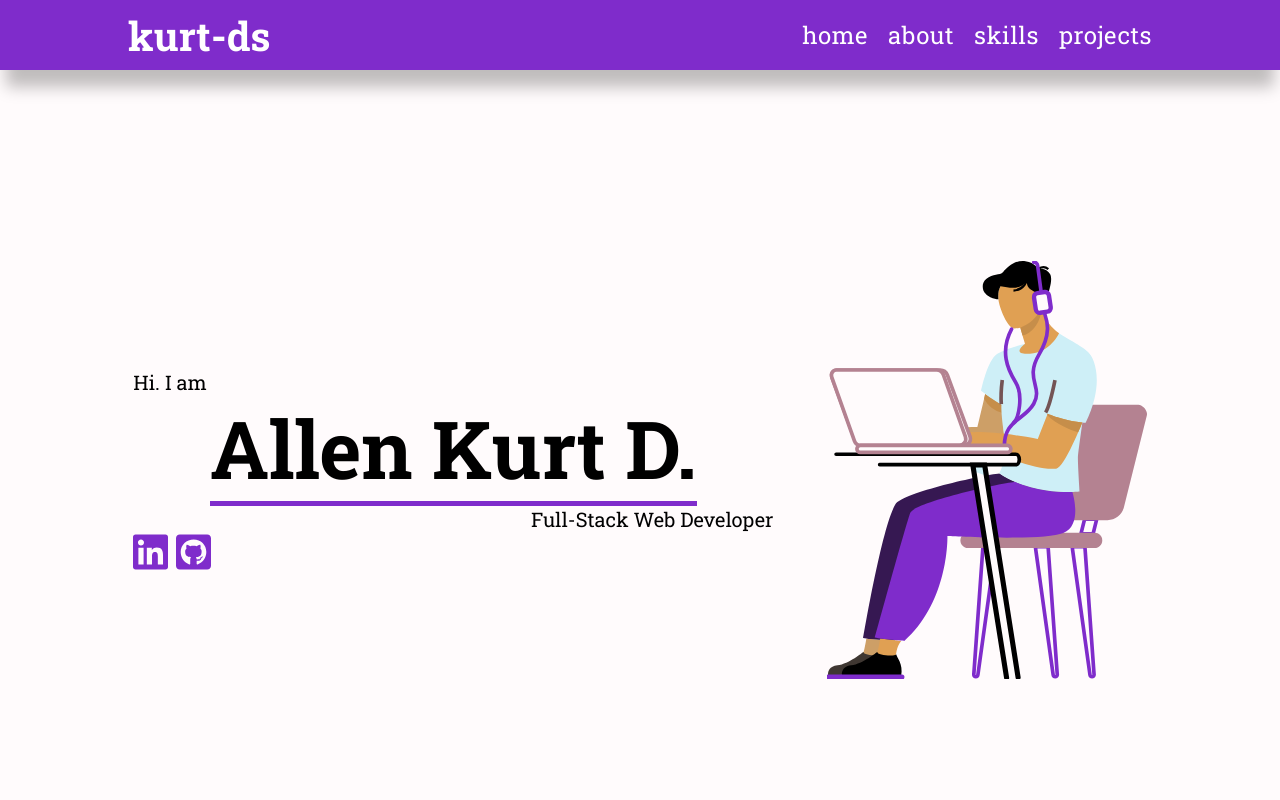
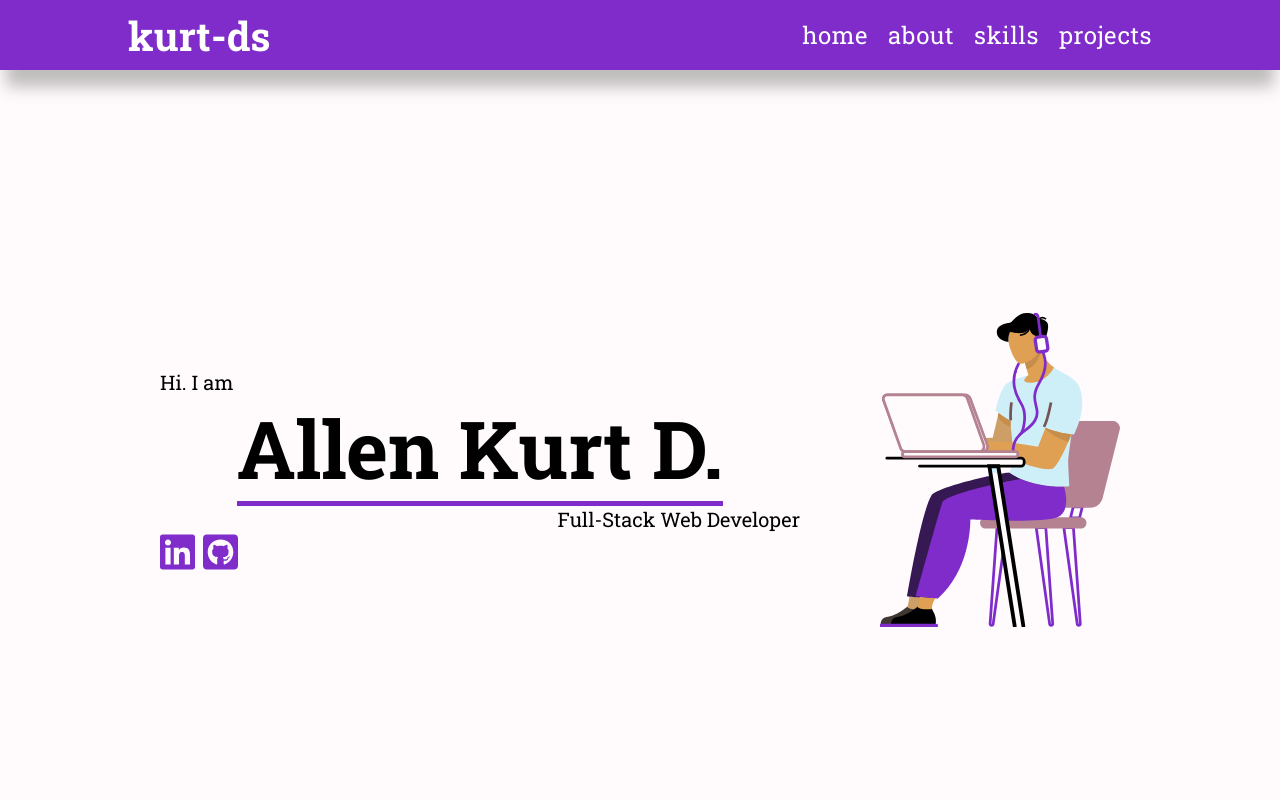
Before and after one commit to kurt-ds/kurt-ds.github.io, a plain HTML site: page index.html in a window 1280 px wide. Shown: the top 800 px of the page. Drawn offline with nearby package versions, Linux system fonts and the light colour scheme.

Commit message:
changed logo image

```diff
--- a/style.css
+++ b/style.css
@@ -90,7 +90,7 @@ section {
 
 .logo-image {
   flex: 2;
-  max-width: 20rem;
+  max-width: 15rem;
 }
 
 .fullname {
```
